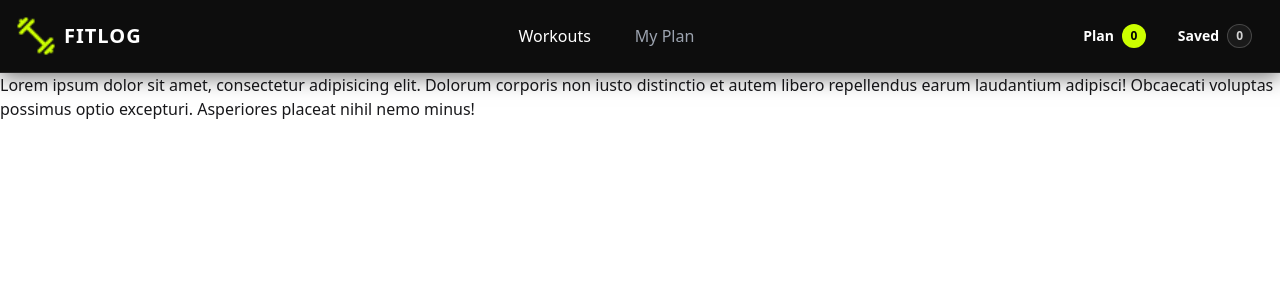
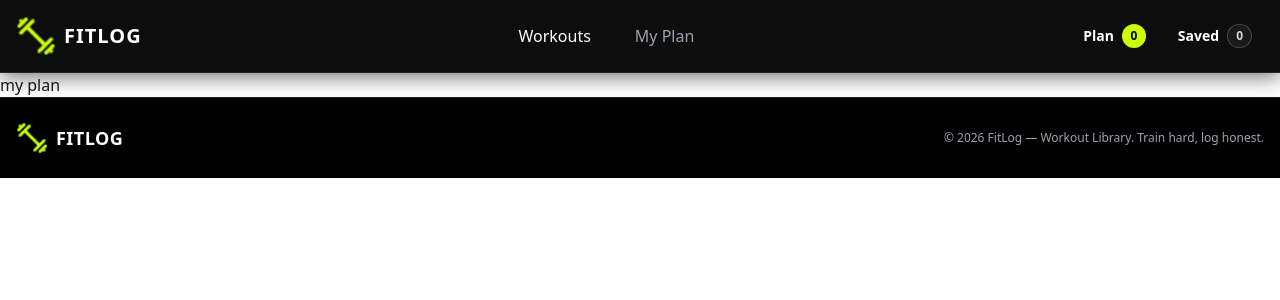
Before and after one commit to Mostafijur8/fit-log, a Next.js app: page /myplan in a window 1280 px wide. Shown: the top 300 px of the page. Built offline with nearby package versions, Linux system fonts and the light colour scheme.

Commit message:
Enhance Footer component with layout and branding elements

```diff
--- a/src/app/myplan/page.tsx
+++ b/src/app/myplan/page.tsx
@@ -3,7 +3,7 @@
 const page = () => {
     return (
         <div>
-
+          <p> my plan </p>
         </div>
     );
 };
--- a/src/components/layout/Footer.tsx
+++ b/src/components/layout/Footer.tsx
@@ -1,11 +1,29 @@
-import React from 'react';
+const Footer = () => {
+  return (
+    <footer className="border-t border-white/10 bg-black">
+      <div className="container mx-auto flex flex-col items-center justify-between gap-4 px-4 py-6 sm:flex-row">
 
-const Footer = () => {
-    return (
-        <div>
-         <footer>Lorem ipsum dolor sit amet, consectetur adipisicing elit. Dolorum corporis non iusto distinctio et autem libero repellendus earum laudantium adipisci! Obcaecati voluptas possimus optio excepturi. Asperiores placeat nihil nemo minus!</footer>
+        {/* Left - Logo & Brand */}
+        <div className="flex items-center gap-2">
+          <img
+            src="/images/logo/logo.png"
+            alt="FitLog Logo"
+            className="h-8 w-8 object-contain"
+          />
+
+          <span className="text-lg font-extrabold tracking-wide text-white">
+            FITLOG
+          </span>
         </div>
-    );
+
+        {/* Right - Copyright */}
+        <p className="text-center text-xs text-[#9ca3af] sm:text-right">
+          © 2026 FitLog — Workout Library. Train hard, log honest.
+        </p>
+
+      </div>
+    </footer>
+  );
 };
 
 export default Footer;
```
